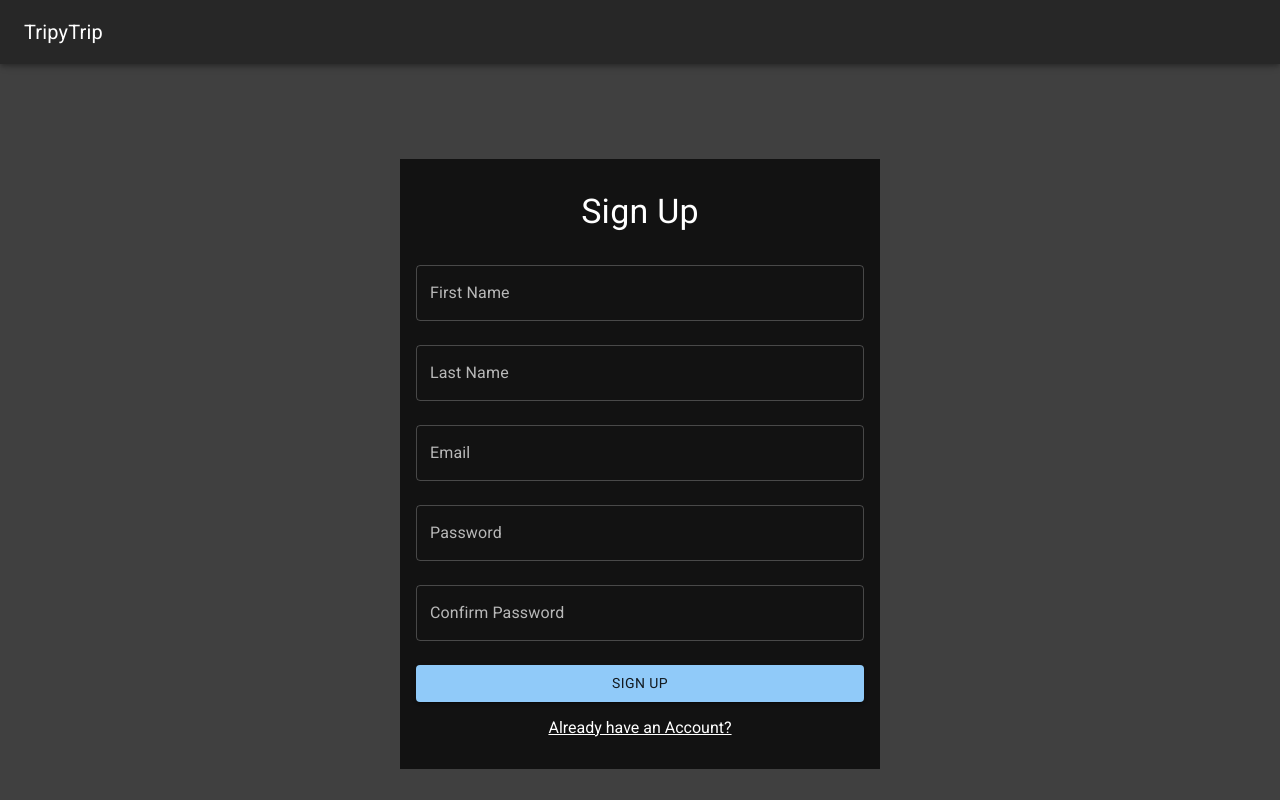
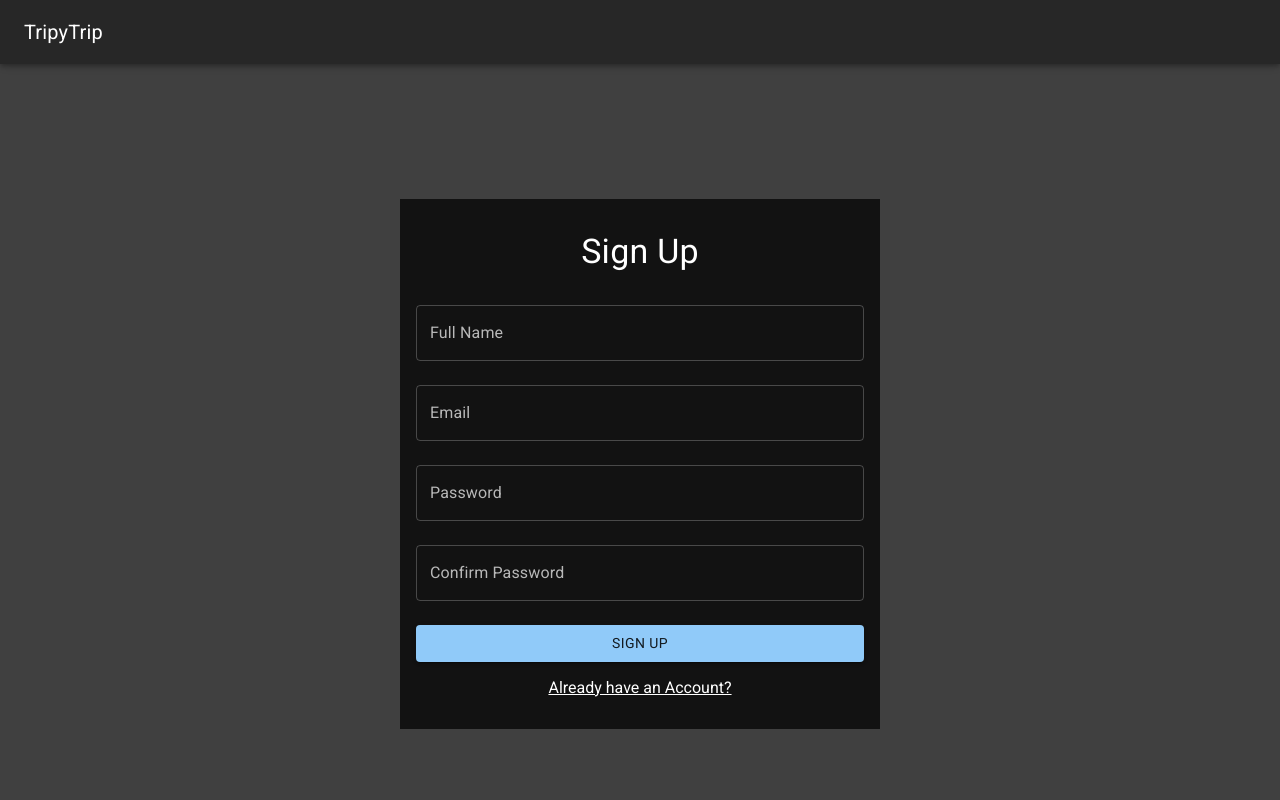
Before and after one commit to Ash-D23/social-media-app, a React (Create React App) app: page /signup in a window 1280 px wide. Shown: the top 800 px of the page. Built offline with nearby package versions, Linux system fonts and the light colour scheme; a web font is replaced by a local one; what miragejs would draw is missing.

Commit message:
refactor: added Auth methods to pages

```diff
--- a/src/Components/Navbar/Navbar.jsx
+++ b/src/Components/Navbar/Navbar.jsx
@@ -3,6 +3,8 @@ import { TravelExplore } from '@mui/icons-material'
 import {useState}from 'react'
 import { NavContainer, NavMenu, SearchBar, UserBox } from './styles'
 import { useAuthContext } from '../../Context';
+import { Link } from 'react-router-dom';
+import { LinkStylePlain } from '../../Utilities';
 
 function Navbar() {
   const [open, setOpen] = useState(false);
@@ -66,7 +68,7 @@ function Navbar() {
           }}
         >
           <MenuItem>Profile</MenuItem>
-          <MenuItem onClick={(e) => setOpen(false)}>Logout</MenuItem>
+          <MenuItem onClick={(e) => setOpen(false)}><Link style={LinkStylePlain} to="/logout">Logout</Link></MenuItem>
       </NavMenu>
     </AppBar>
   )
--- a/src/Pages/Login/Login.jsx
+++ b/src/Pages/Login/Login.jsx
@@ -1,5 +1,5 @@
 import { Button, Checkbox, FormControlLabel, TextField, Typography } from '@mui/material'
-import React from 'react'
+import React, { useState } from 'react'
 import { Link } from 'react-router-dom'
 import { useAuthContext } from '../../Context'
 import { AuthContent, FlexCenterBox, FlexSpaceBetweenBox, LinkStyle } from '../../Utilities'
@@ -8,6 +8,46 @@ function Login() {
 
   const { signIn } = useAuthContext()
 
+  const [email, setEmail] = useState('');
+  const [password, setPassword] = useState('')
+  const [ ErrorValues, setErrorValues] = useState({})
+
+  const validateSubmit = () => {
+    const errors = {}
+    const regex = /^[^\s@]+@[^\s@]+\.[^\s@]{2,}$/i;
+
+    if(email.length === 0){
+      errors.email = "Email Required"
+    }else if(!regex.test(email)) {
+      errors.email = "This is not a valid email format!";
+    }
+
+    if(password.length === 0){
+      errors.password = "Password Required"
+    }
+
+    return errors
+  }
+
+  const loginhandler = () => {
+    const errors = validateSubmit()
+    if(Object.keys(errors).length === 0){
+      signIn({ email, password})
+      setEmail('')
+      setPassword('')
+      setErrorValues({})
+    }else{
+      setErrorValues(errors)
+    }
+
+  }
+
+  const loginwithtesthandler = () => {
+    signIn({ username: 'adarshbalika', password: 'adarshBalika123'})
+    setEmail('')
+    setPassword('')
+  }
+
   return (
     <FlexCenterBox bgcolor={"secondary.ascent"} sx={{
       minHeight: '80vh'
@@ -15,8 +55,23 @@ function Login() {
       <AuthContent bgcolor={"background.default"}  p={2}>
         <Typography m={2} variant='h4' align="center">Login</Typography>
 
-        <TextField margin="normal" label="Email" variant="outlined" />
-        <TextField margin="normal" type="password" label="Password" variant="outlined" />
+        <TextField
+          margin="normal"
+          label="Email"
+          variant="outlined"
+          value={email}
+          onChange={(e)=>setEmail(e.target.value)}
+          error={ErrorValues.email ? true : false}
+          helperText={ErrorValues?.email} />
+        <TextField
+          margin="normal"
+          type="password"
+          label="Password"
+          variant="outlined"
+          value={password}
+          onChange={(e)=>setPassword(e.target.value)}
+          error={ErrorValues.password ? true : false}
+          helperText={ErrorValues?.password}  />
 
         <FlexSpaceBetweenBox m={1}>
           <FormControlLabel control={<Checkbox defaultChecked />} label="Remember Me" />
@@ -26,8 +81,8 @@ function Login() {
           </Typography>
         </FlexSpaceBetweenBox>
 
-        <Button variant="contained" sx={{ marginTop: '1rem'}}>Login</Button>
-        <Button onClick={() => signIn({ username: 'adarshbalika', password: 'adarshBalika123'})} variant="contained" sx={{ marginTop: '1rem'}}>Login with Test Credentials</Button>
+        <Button onClick={loginhandler} variant="contained" sx={{ marginTop: '1rem'}}>Login</Button>
+        <Button onClick={loginwithtesthandler} variant="contained" sx={{ marginTop: '1rem'}}>Login with Test Credentials</Button>
 
         <Typography m={2} variant='p' align="center"><Link style={LinkStyle} to="/signup">Create New Account</Link></Typography>
       </AuthContent>
--- a/src/Pages/Logout/Logout.jsx
+++ b/src/Pages/Logout/Logout.jsx
@@ -1,9 +1,22 @@
 import { Button, Typography } from '@mui/material'
 import { Box } from '@mui/system'
-import React from 'react'
+import React, {useEffect} from 'react'
+import { Link, useNavigate } from 'react-router-dom'
+import { useAuthContext } from '../../Context'
 import { FlexCenterBox } from '../../Utilities'
 
 function Logout() {
+  const {user, signOut} = useAuthContext()
+
+  const navigate = useNavigate();
+
+  useEffect(()=>{
+    if(!user){
+      navigate("/")
+    }
+    signOut()
+  }, [])
+
   return (
     <FlexCenterBox sx={{ height: '80vh'}}>
       <Box>
@@ -11,9 +24,9 @@ function Logout() {
           User has Succesfully Logged Out
         </Typography>
         <FlexCenterBox m={1}>
-          <Button variant="contained">
+          <Link to="/"><Button variant="contained">
             Go To Home
-          </Button>
+          </Button></Link>
         </FlexCenterBox>
       </Box>
     </FlexCenterBox>
--- a/src/Pages/SignUp/SignUp.jsx
+++ b/src/Pages/SignUp/SignUp.jsx
@@ -1,9 +1,60 @@
-import React from 'react'
+import React, { useState } from 'react'
 import { Button, TextField, Typography } from '@mui/material'
 import { AuthContent, FlexCenterBox, LinkStyle } from '../../Utilities'
 import { Link } from 'react-router-dom'
+import { useAuthContext } from '../../Context'
 
 function SignUp() {
+
+  const { signUp } = useAuthContext()
+
+  const [FullName, setFullname] = useState('');
+  const [email, setEmail] = useState('');
+  const [password, setPassword] = useState('')
+  const [confirmPassword, setConfirmPassword] = useState('')
+  const [ErrorValues, setErrorValues] = useState({})
+
+  const validateSubmit = () => {
+    const errors = {}
+    const regex = /^[^\s@]+@[^\s@]+\.[^\s@]{2,}$/i;
+
+    if(FullName.length === 0){
+      errors.FullName = "Full Name Required"
+    }
+
+    if(email.length === 0){
+      errors.email = "Email Required"
+    }else if(!regex.test(email)) {
+      errors.email = "This is not a valid email format!";
+    }
+
+    if(password.length === 0){
+      errors.password = "Password Required"
+    }else if(password.length < 4){
+      errors.password = "Password should be atleast 4 characters long"
+    }
+
+    if(confirmPassword!==password){
+      errors.confirmPassword = "Password doesn't match"
+    }
+
+    return errors
+  }
+
+  const signUpHandler = () => {
+    const errors = validateSubmit()
+    if(Object.keys(errors).length === 0){
+      signUp({ FullName, email, password})
+      setEmail('')
+      setPassword('')
+      setConfirmPassword('')
+      setFullname('')
+      setErrorValues('')
+    }else{
+      setErrorValues(errors)
+    }
+  }
+
   return (
     <FlexCenterBox bgcolor={"secondary.ascent"} sx={{
       minHeight: '100vh'
@@ -11,13 +62,42 @@ function SignUp() {
       <AuthContent bgcolor={"background.default"}  p={2}>
         <Typography m={2} variant='h4' align="center">Sign Up</Typography>
 
-        <TextField margin="normal" label="First Name" variant="outlined" />
-        <TextField margin="normal" label="Last Name" variant="outlined" />
-        <TextField margin="normal" label="Email" variant="outlined" />
-        <TextField margin="normal" type="password" label="Password" variant="outlined" />
-        <TextField margin="normal" type="password" label="Confirm Password" variant="outlined" />
+        <TextField
+          margin="normal"
+          label="Full Name"
+          variant="outlined"
+          value={FullName}
+          onChange={(e)=>setFullname(e.target.value)}
+          error={ErrorValues.FullName ? true : false}
+          helperText={ErrorValues?.FullName} />
+        <TextField
+          margin="normal"
+          label="Email"
+          variant="outlined"
+          value={email}
+          onChange={(e)=>setEmail(e.target.value)}
+          error={ErrorValues.email ? true : false}
+          helperText={ErrorValues?.email} />
+        <TextField
+          margin="normal"
+          type="password"
+          label="Password"
+          variant="outlined"
+          value={password}
+          onChange={(e)=>setPassword(e.target.value)}
+          error={ErrorValues.password ? true : false}
+          helperText={ErrorValues?.password} />
+        <TextField
+          margin="normal"
+          type="password"
+          label="Confirm Password"
+          variant="outlined"
+          value={confirmPassword}
+          onChange={(e)=>setConfirmPassword(e.target.value)}
+          error={ErrorValues.confirmPassword ? true : false}
+          helperText={ErrorValues?.confirmPassword} />
 
-        <Button variant="contained" sx={{ marginTop: '1rem'}}>Sign Up</Button>
+        <Button onClick={signUpHandler} variant="contained" sx={{ marginTop: '1rem'}}>Sign Up</Button>
 
         <Typography m={2} variant='p' align="center"><Link style={LinkStyle} to="/login">Already have an Account?</Link></Typography>
       </AuthContent>
--- a/src/Utilities/GlobalStyles/GlobalStyles.js
+++ b/src/Utilities/GlobalStyles/GlobalStyles.js
@@ -22,3 +22,8 @@ export const AuthContent = styled(Box)({
 export const LinkStyle = {
     color: 'inherit'
 }
+
+export const LinkStylePlain = {
+    color: 'inherit',
+    textDecoration: 'none'
+}
```
